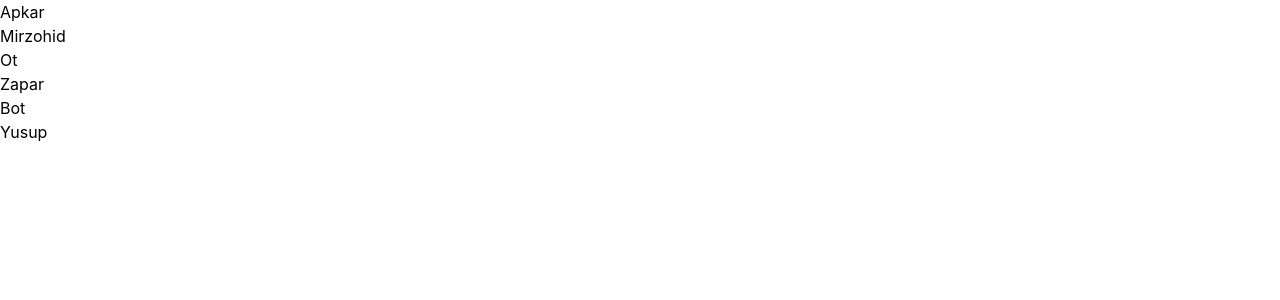
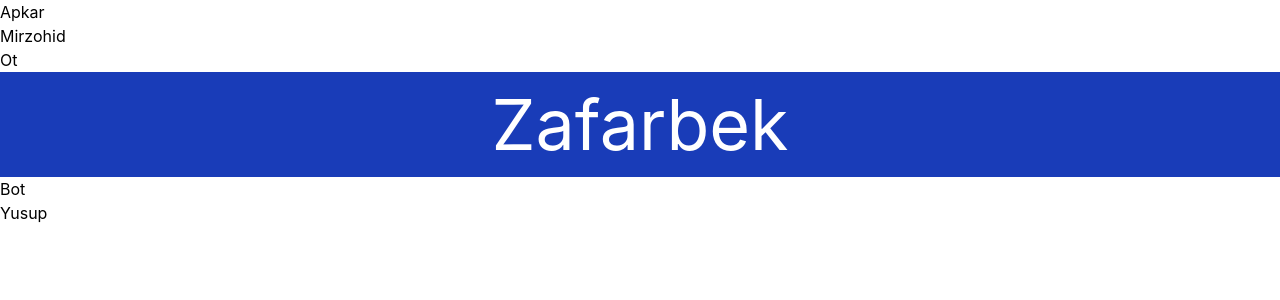
Before and after one commit to SunnatbekYusupovTech/komanda2957, a React (Vite) app: page / in a window 1280 px wide. Shown: the top 300 px of the page. Built offline with nearby package versions, Linux system fonts and the light colour scheme.

Commit message:
Men zafarbek component tugadi

```diff
--- a/src/components/Zapar.jsx
+++ b/src/components/Zapar.jsx
@@ -2,7 +2,7 @@ import React from 'react'
 
 const Zapar = () => {
   return (
-    <div>Zapar</div>
+    <div className='bg-blue-800 text-white text-center text-[70px]'>Zafarbek</div>
   )
 }
 
```
